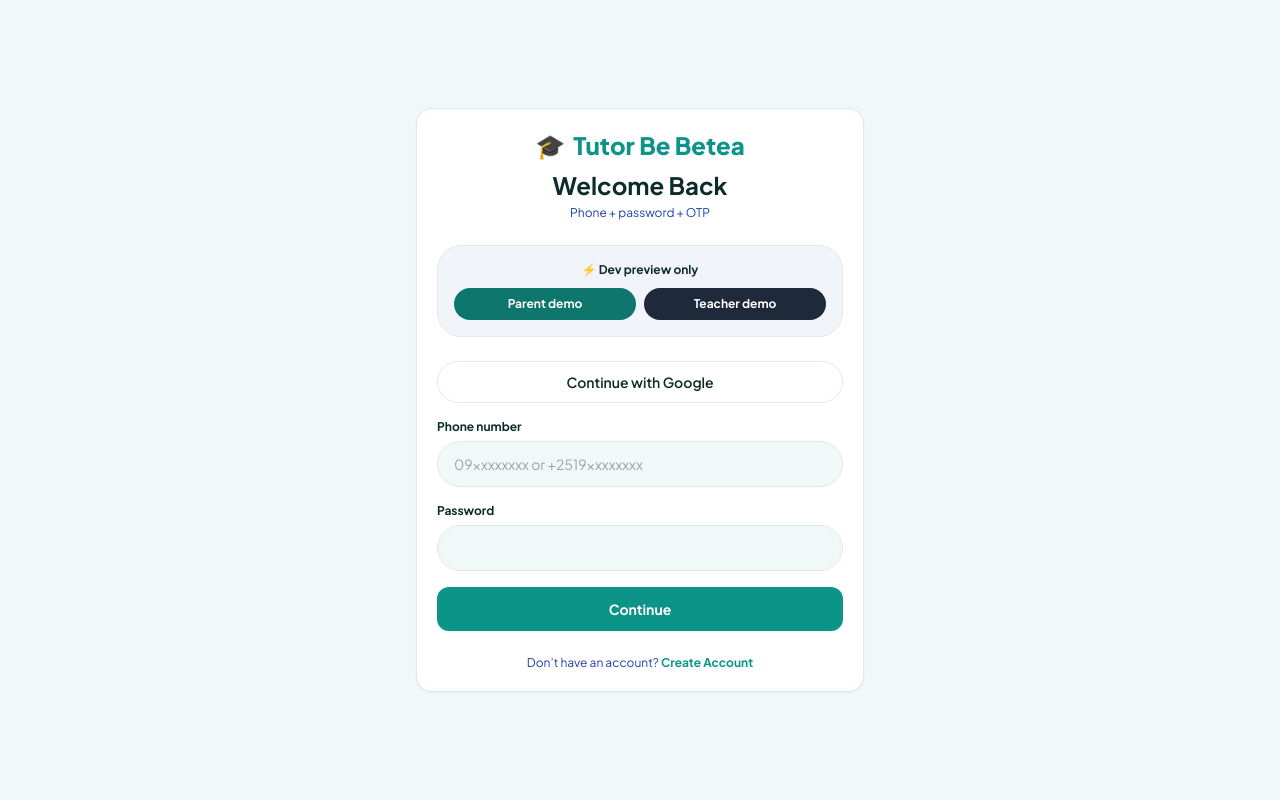
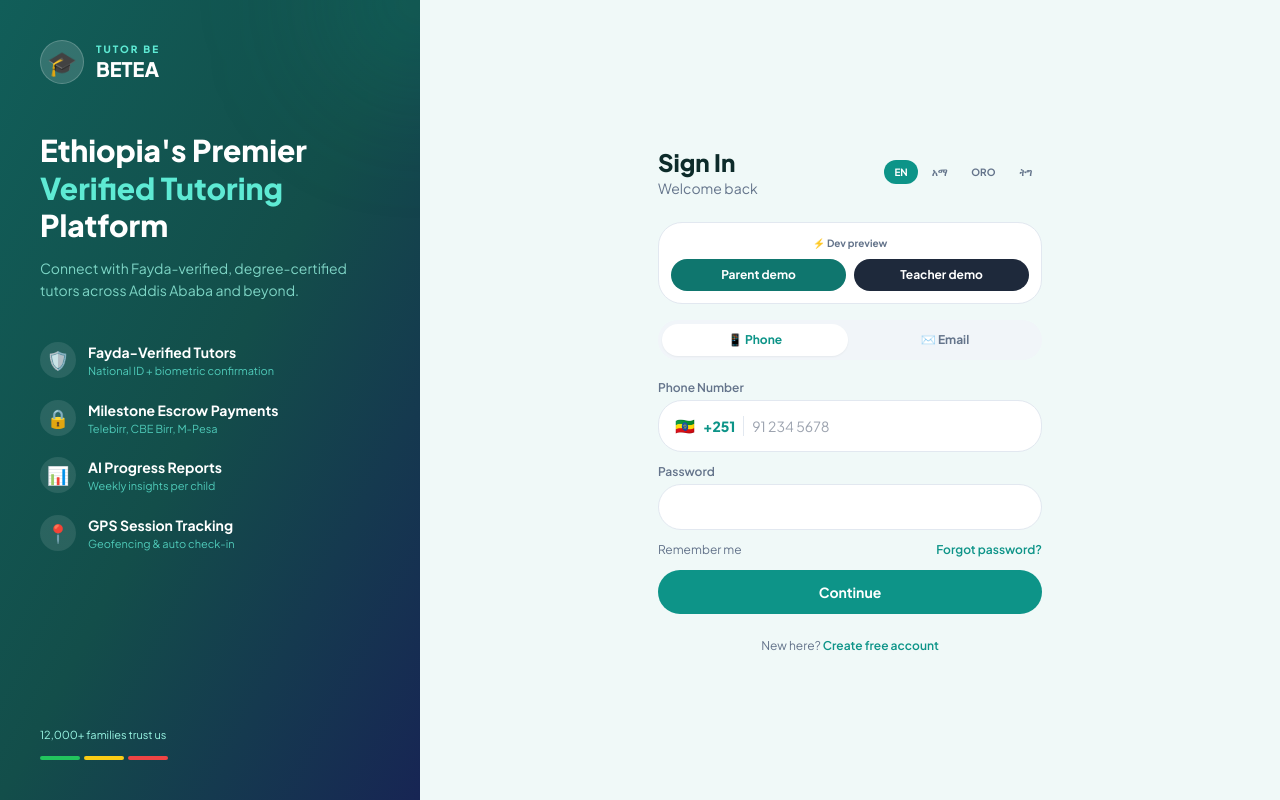
Before and after one commit to Zeordi/tutor-be-betea, a Next.js app in the folder apps/web/: page /login in a window 1280 px wide. Built offline with nearby package versions, Linux system fonts and the light colour scheme.

Commit message:
Update page.tsx

```diff
--- a/apps/web/app/(auth)/login/page.tsx
+++ b/apps/web/app/(auth)/login/page.tsx
@@ -8,12 +8,15 @@ import { setToken } from "@/lib/api";
 export default function LoginPage() {
   const router = useRouter();
   const [step, setStep] = useState<"credentials" | "otp">("credentials");
+  const [tab, setTab] = useState<"phone" | "email">("phone");
   const [phoneNumber, setPhoneNumber] = useState("");
+  const [email, setEmail] = useState("");
   const [password, setPassword] = useState("");
   const [otp, setOtp] = useState("");
   const [loading, setLoading] = useState(false);
   const [demoLoading, setDemoLoading] = useState(false);
   const [message, setMessage] = useState("");
+  const [lang, setLang] = useState("EN");
 
   const api = process.env.NEXT_PUBLIC_API_URL || "http://localhost:4000";
 
@@ -38,9 +41,14 @@ export default function LoginPage() {
     setLoading(true);
     setMessage("");
     try {
+      if (tab === "phone") {
         await sendOtp();
         setStep("otp");
         setMessage("OTP sent to your phone");
+      } else {
+        // Email path: still require phone OTP in current backend — prompt user
+        setMessage("Use phone + OTP for now (email login uses same secure flow when linked).");
+      }
     } catch (err: any) {
       setMessage(err.message || "Could not send OTP");
     } finally {
@@ -56,10 +64,7 @@ export default function LoginPage() {
       const verifyRes = await fetch(`${api}/auth/otp/verify`, {
         method: "POST",
         headers: { "Content-Type": "application/json" },
-        body: JSON.stringify({
-          phoneNumber: phoneNumber.trim(),
-          code: otp.trim(),
-        }),
+        body: JSON.stringify({ phoneNumber: phoneNumber.trim(), code: otp.trim() }),
       });
       if (!verifyRes.ok) {
         const err = await verifyRes.json().catch(() => ({}));
@@ -113,86 +118,187 @@ export default function LoginPage() {
     }
   };
 
-  const handleGoogle = async () => {
-    setMessage("Connect Google Sign-In client next (needs GOOGLE_CLIENT_ID).");
-    // Later: Google Identity Services → idToken → POST /auth/google
-  };
+  return (
+    <main className="min-h-screen flex bg-[var(--background)]">
+      {/* Left brand panel — Figma */}
+      <aside className="hidden md:flex flex-col justify-between w-[420px] flex-shrink-0 bg-gradient-to-br from-teal-800 via-teal-900 to-blue-950 p-10 text-white relative overflow-hidden">
+        <div className="absolute top-0 right-0 w-48 h-48 bg-teal-600/20 rounded-full blur-3xl -translate-y-1/2 translate-x-1/2" />
+        <div className="relative">
+          <div className="flex items-center gap-3 mb-12">
+            <div className="w-11 h-11 bg-white/15 rounded-2xl flex items-center justify-center text-2xl border border-white/20">🎓</div>
+            <div>
+              <p className="text-[10px] text-teal-300 font-extrabold tracking-[0.2em] uppercase">Tutor Be</p>
+              <p className="text-xl font-extrabold -mt-0.5">BETEA</p>
+            </div>
+          </div>
+          <h2 className="text-3xl font-extrabold leading-tight mb-3">
+            Ethiopia&apos;s Premier<br />
+            <span className="text-teal-300">Verified Tutoring</span><br />Platform
+          </h2>
+          <p className="text-teal-200/80 text-sm leading-relaxed mb-10">
+            Connect with Fayda-verified, degree-certified tutors across Addis Ababa and beyond.
+          </p>
+          <div className="space-y-5">
+            {[
+              { icon: "🛡️", title: "Fayda-Verified Tutors", sub: "National ID + biometric confirmation" },
+              { icon: "🔒", title: "Milestone Escrow Payments", sub: "Telebirr, CBE Birr, M-Pesa" },
+              { icon: "📊", title: "AI Progress Reports", sub: "Weekly insights per child" },
+              { icon: "📍", title: "GPS Session Tracking", sub: "Geofencing & auto check-in" },
+            ].map((f) => (
+              <div key={f.title} className="flex items-start gap-3">
+                <div className="w-9 h-9 bg-white/10 rounded-xl flex items-center justify-center text-lg">{f.icon}</div>
+                <div>
+                  <p className="text-sm font-bold">{f.title}</p>
+                  <p className="text-[11px] text-teal-300/80">{f.sub}</p>
+                </div>
+              </div>
+            ))}
+          </div>
+        </div>
+        <div className="relative">
+          <p className="text-[11px] text-teal-200 mb-3">12,000+ families trust us</p>
+          <div className="flex gap-1">
+            <div className="h-1 w-10 bg-green-500 rounded-full" />
+            <div className="h-1 w-10 bg-yellow-400 rounded-full" />
+            <div className="h-1 w-10 bg-red-500 rounded-full" />
+          </div>
+        </div>
+      </aside>
 
-  return (
-    <main className="min-h-screen flex items-center justify-center px-4 py-12 bg-[var(--background)]">
-      <div className="w-full max-w-md card shadow-lg border border-[var(--border)] p-8 rounded-3xl bg-[var(--surface)]">
-        <div className="text-center mb-6">
-          <Link href="/" className="text-2xl font-black text-[var(--primary)] inline-flex items-center gap-2 mb-2">
-            <span>🎓</span> Tutor Be Betea
-          </Link>
-          <h1 className="text-2xl font-bold">Welcome Back</h1>
-          <p className="text-xs text-[var(--secondary)] mt-1">Phone + password + OTP</p>
+      {/* Right form */}
+      <div className="flex-1 flex flex-col items-center justify-center p-6 md:p-10">
+        <div className="w-full max-w-sm">
+          <div className="flex justify-between items-center mb-6">
+            <div>
+              <p className="text-2xl font-extrabold text-[var(--foreground)]">Sign In</p>
+              <p className="text-sm text-[var(--muted-foreground)]">Welcome back</p>
+            </div>
+            <div className="flex gap-1">
+              {["EN", "አማ", "ORO", "ትግ"].map((l) => (
+                <button
+                  key={l}
+                  type="button"
+                  onClick={() => setLang(l)}
+                  className={`text-[10px] font-bold px-2.5 py-1 rounded-full ${
+                    lang === l ? "bg-teal-600 text-white" : "text-[var(--muted-foreground)]"
+                  }`}
+                >
+                  {l}
+                </button>
+              ))}
+            </div>
           </div>
 
-        <div className="mb-6 p-4 rounded-2xl bg-[var(--surface-2)] border border-[var(--border)] text-center">
-          <p className="text-xs font-bold mb-2.5">⚡ Dev preview only</p>
+          {/* Dev demo */}
+          <div className="mb-4 p-3 rounded-2xl border border-[var(--border)] bg-[var(--surface)] text-center">
+            <p className="text-[10px] font-bold mb-2 text-[var(--muted-foreground)]">⚡ Dev preview</p>
             <div className="grid grid-cols-2 gap-2">
-            <button type="button" onClick={() => handleDemoLogin("PARENT")} disabled={demoLoading}
+              <button type="button" disabled={demoLoading} onClick={() => handleDemoLogin("PARENT")}
                 className="px-3 py-2 rounded-xl bg-teal-700 text-white text-xs font-bold">
                 Parent demo
               </button>
-            <button type="button" onClick={() => handleDemoLogin("TEACHER")} disabled={demoLoading}
+              <button type="button" disabled={demoLoading} onClick={() => handleDemoLogin("TEACHER")}
                 className="px-3 py-2 rounded-xl bg-slate-800 text-white text-xs font-bold">
                 Teacher demo
               </button>
             </div>
           </div>
 
-        <button type="button" onClick={handleGoogle}
-          className="w-full mb-4 py-2.5 rounded-xl border border-[var(--border)] text-sm font-semibold">
-          Continue with Google
+          <div className="flex p-1 rounded-xl gap-1 mb-5 bg-[var(--muted)]">
+            {(["phone", "email"] as const).map((t) => (
+              <button
+                key={t}
+                type="button"
+                onClick={() => setTab(t)}
+                className={`flex-1 py-2 text-xs font-bold rounded-lg transition-all ${
+                  tab === t ? "bg-[var(--card)] text-teal-600 shadow-sm" : "text-[var(--muted-foreground)]"
+                }`}
+              >
+                {t === "phone" ? "📱 Phone" : "✉️ Email"}
               </button>
+            ))}
+          </div>
 
           {step === "credentials" ? (
-          <form onSubmit={handleCredentials} className="space-y-4">
+            <form onSubmit={handleCredentials} className="space-y-3">
+              {tab === "phone" ? (
                 <div>
-              <label className="block text-xs font-bold mb-1.5">Phone number</label>
-              <input type="tel" required value={phoneNumber}
+                  <label className="text-xs font-semibold text-[var(--muted-foreground)] block mb-1">Phone Number</label>
+                  <div className="flex items-center gap-2 rounded-xl px-4 py-3 border border-[var(--border)] bg-[var(--card)]">
+                    <span>🇪🇹</span>
+                    <span className="text-sm font-extrabold text-teal-600">+251</span>
+                    <div className="w-px h-5 bg-[var(--border)]" />
+                    <input
+                      type="tel"
+                      required
+                      value={phoneNumber}
                       onChange={(e) => setPhoneNumber(e.target.value)}
-                placeholder="09xxxxxxxx or +2519xxxxxxxx"
-                className="w-full rounded-xl border border-[var(--border)] bg-[var(--background)] px-4 py-3 text-sm outline-none" />
+                      placeholder="91 234 5678"
+                      className="bg-transparent text-sm flex-1 outline-none text-[var(--foreground)]"
+                    />
                   </div>
+                </div>
+              ) : (
                 <div>
-              <label className="block text-xs font-bold mb-1.5">Password</label>
-              <input type="password" required minLength={6} value={password}
+                  <label className="text-xs font-semibold text-[var(--muted-foreground)] block mb-1">Email</label>
+                  <input
+                    type="email"
+                    value={email}
+                    onChange={(e) => setEmail(e.target.value)}
+                    className="w-full rounded-xl px-4 py-3 border border-[var(--border)] bg-[var(--card)] text-sm outline-none"
+                    placeholder="you@gmail.com"
+                  />
+                </div>
+              )}
+              <div>
+                <label className="text-xs font-semibold text-[var(--muted-foreground)] block mb-1">Password</label>
+                <input
+                  type="password"
+                  required
+                  minLength={6}
+                  value={password}
                   onChange={(e) => setPassword(e.target.value)}
-                className="w-full rounded-xl border border-[var(--border)] bg-[var(--background)] px-4 py-3 text-sm outline-none" />
+                  className="w-full rounded-xl px-4 py-3 border border-[var(--border)] bg-[var(--card)] text-sm outline-none"
+                />
+              </div>
+              <div className="flex justify-between text-xs">
+                <span className="text-[var(--muted-foreground)]">Remember me</span>
+                <Link href="/login" className="text-teal-600 font-semibold">Forgot password?</Link>
               </div>
               {message && <p className="text-xs text-red-500 text-center">{message}</p>}
-            <button type="submit" disabled={loading} className="btn btn-primary w-full py-3 text-sm font-bold">
+              <button type="submit" disabled={loading} className="w-full bg-teal-600 hover:bg-teal-700 text-white font-bold py-3 rounded-xl text-sm">
                 {loading ? "Sending OTP..." : "Continue"}
               </button>
             </form>
           ) : (
             <form onSubmit={handleVerifyAndLogin} className="space-y-4">
-            <p className="text-xs text-[var(--secondary)]">
-              Enter the OTP sent to <strong>{phoneNumber}</strong>
+              <p className="text-xs text-[var(--muted-foreground)] text-center">
+                Code sent to <strong className="text-[var(--foreground)]">{phoneNumber}</strong>
               </p>
-            <input type="text" inputMode="numeric" maxLength={6} required value={otp}
+              <input
+                type="text"
+                inputMode="numeric"
+                maxLength={6}
+                required
+                value={otp}
                 onChange={(e) => setOtp(e.target.value)}
-              className="w-full rounded-xl border border-[var(--border)] px-4 py-3 text-center tracking-[0.3em] text-lg outline-none" />
+                className="w-full rounded-xl border-2 border-teal-500 px-4 py-3 text-center tracking-[0.4em] text-lg font-extrabold outline-none bg-[var(--card)]"
+              />
               {message && <p className="text-xs text-red-500 text-center">{message}</p>}
-            <button type="submit" disabled={loading} className="btn btn-primary w-full py-3 text-sm font-bold">
-              {loading ? "Signing in..." : "Verify & Sign in"}
+              <button type="submit" disabled={loading} className="w-full bg-teal-600 text-white font-bold py-3 rounded-xl text-sm">
+                {loading ? "Signing in..." : "Verify & Sign In →"}
               </button>
-            <button type="button" className="w-full text-xs text-[var(--secondary)]"
-              onClick={() => setStep("credentials")}>
-              Back
+              <button type="button" className="w-full text-xs text-[var(--muted-foreground)]" onClick={() => setStep("credentials")}>
+                ← Back
               </button>
             </form>
           )}
 
-        <p className="text-xs text-[var(--secondary)] mt-6 text-center">
-          Don’t have an account?{" "}
-          <Link href="/register" className="text-[var(--primary)] font-bold hover:underline">
-            Create Account
-          </Link>
+          <p className="text-center text-xs text-[var(--muted-foreground)] mt-6">
+            New here?{" "}
+            <Link href="/register" className="text-teal-600 font-semibold">Create free account</Link>
           </p>
+        </div>
       </div>
     </main>
   );
```
Lines whose indentation alone changed are shown as unchanged.
